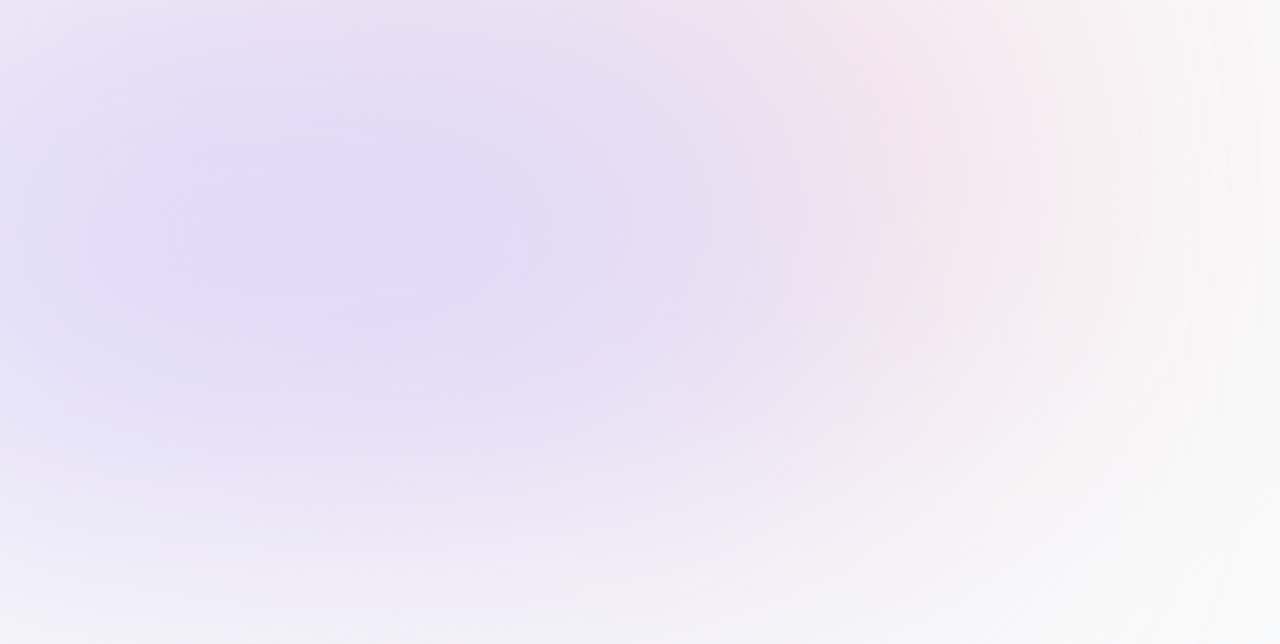
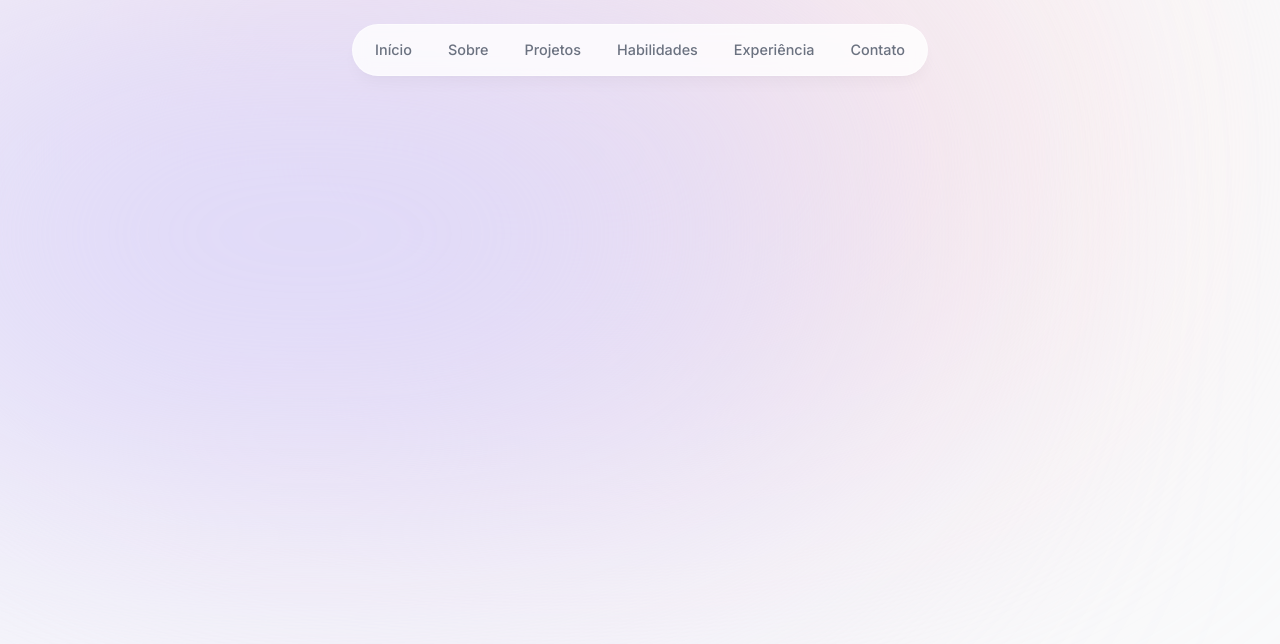
Before and after one commit to ronnylrsd/porfolio, a Next.js app: page / in a window 1280 px wide. Shown: the top 644 px of the page. Built offline with nearby package versions, Linux system fonts and the light colour scheme.

Commit message:
Feat: finish header

```diff
--- a/app/layout.tsx
+++ b/app/layout.tsx
@@ -1,3 +1,4 @@
+import { Header } from "@/components/header";
 import "./globals.css";
 import { Inter } from "next/font/google";
 
@@ -16,9 +17,10 @@
 }) {
   return (
     <html lang="en">
-      <body className={`${inter.className} bg-gray-50 text-gray-950 relative`}>
+      <body className={`${inter.className} h-2000000px bg-gray-50 text-gray-950 relative`}>
         <div className="bg-[#fbe2e3] absolute top-[-6rem] -z-10 right-[11rem] h-[31.25rem] w-[31.25rem] rounded-full blur-[10rem] sm:w-[68.75rem]"></div>
         <div className="bg-[#dbd7fb] absolute top-[-1rem] -z-10 left-[-35rem] h-[31.25rem] w-[50rem] rounded-full blur-[10rem] sm:w-[68.75rem] md:left-[-33rem] lg:left-[-28rem] xl:left-[-15rem] 2xl:left-[-5rem]"></div>
+        <Header />
         {children}
       </body>
     </html>
--- /dev/null
+++ b/components/header.tsx
@@ -0,0 +1,43 @@
+"use client";
+
+import React from "react";
+import { motion } from "framer-motion";
+import { links } from "@/lib/data";
+import Link from "next/link";
+
+export function Header() {
+  return (
+    <header className="z-[999] relative">
+      <motion.div
+        className="fixed top-0 left-1/2 h-[4.5rem] w-full rounded-none
+        border border-white border-opacity-40 bg-white bg-opacity-80
+        shadow-lg shadow-black/[0.03] backdrop-blur-[0.5rem] sm:top-6
+        sm:h-[3.25rem] sm:w-[36rem] sm:rounded-full"
+        initial={{ y: -100, x: "-50%", opacity: 0 }}
+        animate={{ y: 0, x: "-50%", opacity: 1 }}
+      ></motion.div>
+
+      <nav
+        className="flex fixed top-[0.15rem] left-1/2 h-12
+        -translate-x-1/2 py-2 sm:top-[1.7rem] sm:h-[initial] sm:py-0"
+      >
+        <ul className="flex w-[22rem] flex-wrap items-center
+        justify-center gap-y-1 text-[0.9rem] font-medium
+        text-gray-500 sm:w-[initial] sm:flex-nowrap sm:gap-5">
+          {links.map((link) => (
+            <motion.li
+            className="h-3/4 flex items-center justify-center relative"
+            key={link.hash}
+            initial={{ opacity: 0, y: -100 }}
+            animate={{ opacity: 1, y: 0 }}
+            >
+              <Link className="flex w-full items-center
+              justify-center px-2 py-3 hover:text-gray-950
+              transition" href={link.hash}>{link.name}</Link>
+            </motion.li>
+          ))}
+        </ul>
+      </nav>
+    </header>
+  );
+}
--- a/package.json
+++ b/package.json
@@ -15,6 +15,7 @@
     "autoprefixer": "10.4.14",
     "eslint": "8.45.0",
     "eslint-config-next": "13.4.12",
+    "framer-motion": "^10.14.0",
     "next": "13.4.12",
     "postcss": "8.4.27",
     "react": "18.2.0",
```
Also changed, not shown: 1 other file (tests, documents, lock files or other folders).
